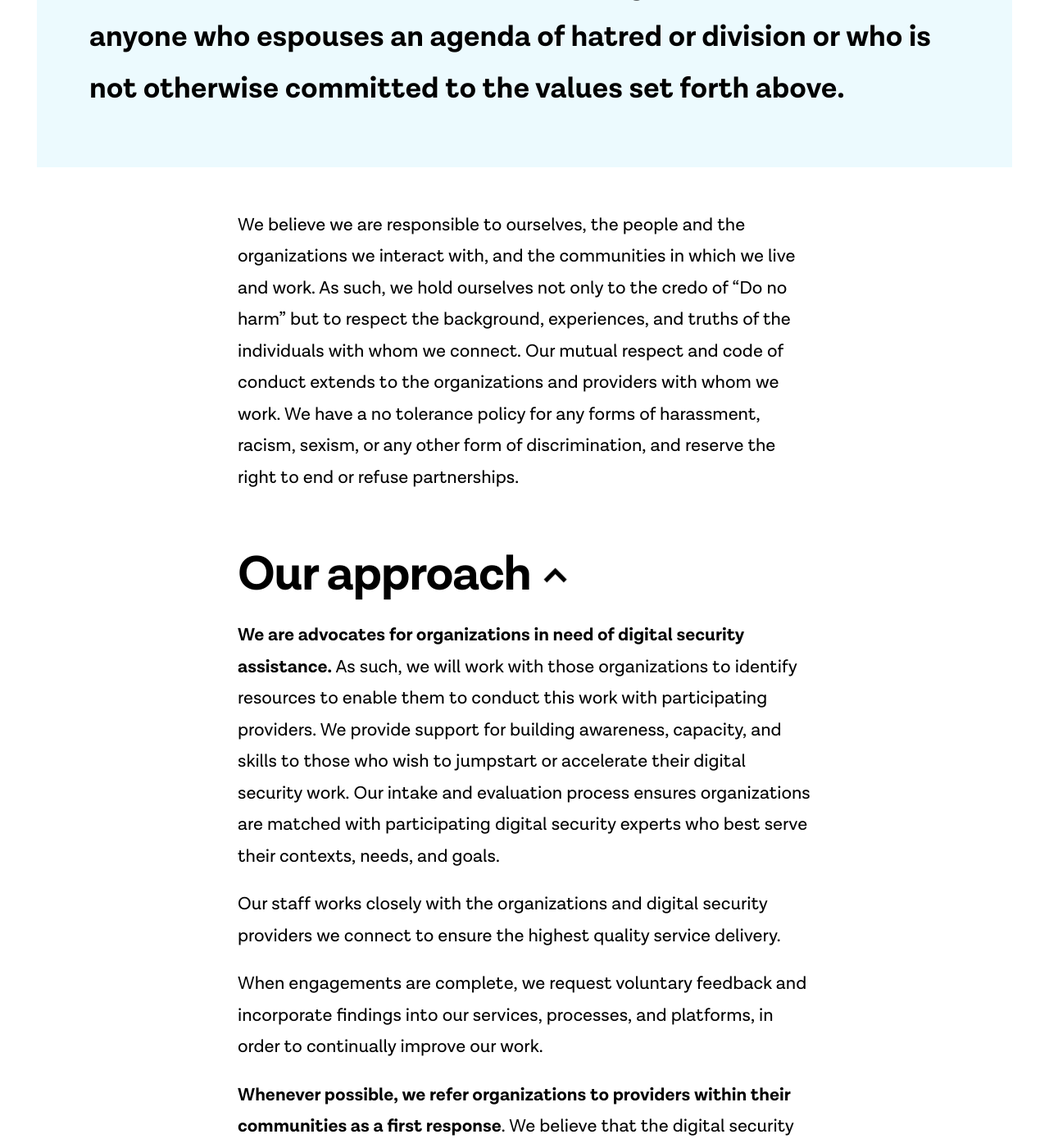
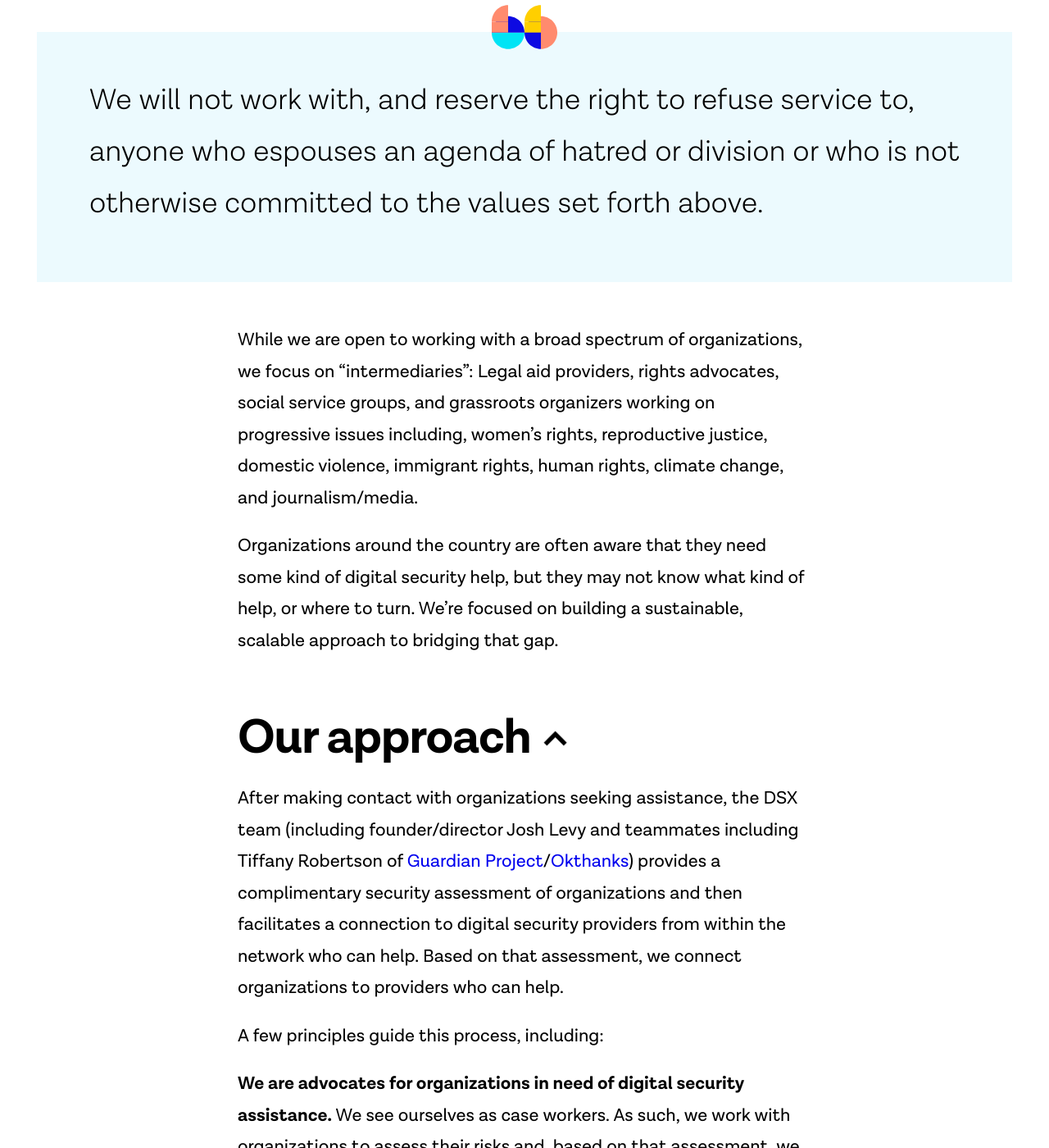
Before and after one commit to tiffrobo/exchange-new, a Jekyll site: the page built from about.md, in a window 1280 px wide and 1400 px high, scrolled down 1320 px. Shown: the whole window at 82% size. Built offline with Jekyll 4.4.1, drawn with Linux system fonts in a browser that asks for light colours; some of the changed text lies outside the part shown.

Commit message:
updates to About page

```diff
--- a/about.md
+++ b/about.md
@@ -16,33 +18,89 @@
 
 <p></p>
 
-The DSX works to strengthen the digital resilience of U.S. civil society groups by improving their understanding and mitigation of online threats.
+The Digital Security Exchange, or DSX, works to strengthen the digital resilience of U.S. civil society groups by improving their understanding and mitigation of online threats. It is the U.S. implementation of the [Center for Digital Resilience](https://digiresilience.org).
 
-We do this by pairing civil society and social sector organizations with credible and trustworthy digital security experts and trainers who can help them keep their data and networks safe from exposure, exploitation, and attack.
-We are committed to working with community-based organizations, legal and journalistic organizations, civil rights advocates, local and national organizers, and public and high-profile figures who are working to advance social, racial, political, and economic justice in our communities and our world.
+The DSX is a facilitator, not a provider. We work alongside organizations to assess their risks and identify their digital security needs. Meanwhile, we also receive requests from digital security experts offering their help. When possible, we connect organizations to experts to help address specific risks and vulnerabilities.
 
-> **We will not work with, and reserve the right to refuse service to, anyone who espouses an agenda of hatred or division or who is not otherwise committed to the values set forth above.**
+The digital security providers in our network are trusted trainers, analysts, and technologists working with civil society and human rights organizations in the U.S. and around the world.
 
-We believe we are responsible to ourselves, the people and the organizations we interact with, and the communities in which we live and work. As such, we hold ourselves not only to the credo of “Do no harm” but to respect the background, experiences, and truths of the individuals with whom we connect. Our mutual respect and code of conduct extends to the organizations and providers with whom we work. We have a no tolerance policy for any forms of harassment, racism, sexism, or any other form of discrimination, and reserve the right to end or refuse partnerships.
+> We will not work with, and reserve the right to refuse service to, anyone who espouses an agenda of hatred or division or who is not otherwise committed to the values set forth above.
+
+While we are open to working with a broad spectrum of organizations, we focus on “intermediaries”: Legal aid providers, rights advocates, social service groups, and grassroots organizers working on progressive issues including, women’s rights, reproductive justice, domestic violence, immigrant rights, human rights, climate change, and journalism/media.
+
+Organizations around the country are often aware that they need some kind of digital security help, but they may not know what kind of help, or where to turn. We’re focused on building a sustainable, scalable approach to bridging that gap.
+
 
 <p></p>
 <a name="approach"></a>
 # Our approach <a href="#top"><img src ="/assets/img/arrow.svg" alt="scroll to top" style="width: 35px;"/></a>
 
-**We are advocates for organizations in need of digital security assistance.** As such, we will work with those organizations to identify resources to enable them to conduct this work with participating providers. We provide support for building awareness, capacity, and skills to those who wish to jumpstart or accelerate their digital security work. Our intake and evaluation process ensures organizations are matched with participating digital security experts who best serve their contexts, needs, and goals.
+After making contact with organizations seeking assistance, the DSX team (including founder/director Josh Levy and teammates including Tiffany Robertson of [Guardian Project](https://guardianproject.info)/[Okthanks](https://okthanks.com)) provides a complimentary security assessment of organizations and then facilitates a connection to digital security providers from within the network who can help. Based on that assessment, we connect organizations to providers who can help.
 
+A few principles guide this process, including:
 
-Our staff works closely with the organizations and digital security providers we connect to ensure the highest quality service delivery.
-
-When engagements are complete, we request voluntary feedback and incorporate findings into our services, processes, and platforms, in order to continually improve our work.
+**We are advocates for organizations in need of digital security assistance.** We see ourselves as case workers. As such, we work with organizations to assess their risks and, based on that assessment, we connect them with the appropriate providers, all while making sure that each party is getting what they need out of the engagement.
 
 **Whenever possible, we refer organizations to providers within their communities as a first response**. We believe that the digital security providers who are already working within their own communities and are best equipped to meet the needs of those communities. We are here as a technical assistance and knowledge source, for those seeking additional support.
 
-**We seek out, listen to, and partner with digital security providers from across many different contexts in order to inform and shape our work**. We prioritize working with those who have worked with or within civil society and the social sector, and who understand the needs, environment, and culture of these groups. Providers must opt-in to the DSX in order to be connected to organizations in need of assistance; we will not make connections to anyone who has not explicitly given their permission to take part in the Exchange.
+**We seek out, listen to, and partner with digital security providers from across many different contexts in order to inform and shape our work**. We prioritize working with those who have worked with or within civil society and the social sector, and who understand the needs, environment, and culture of these groups.
 
-**We equally balance the human and technology aspects of digital security management and provide frameworks to support change**. Each organization we work with has different needs. We place high attention to clearly defining what is most important to accomplish and making connections that directly address those goals, be they culture, process, or technology-based.
+<p></p>
+<a name="exchange"></a>
+# Who makes up the "Exchange" <a href="#top"><img src ="/assets/img/arrow.svg" alt="scroll to top" style="width: 35px;"/></a>
 
-Our methodology and materials build upon expertise developed by providers in the field. They are free and open for use by anyone.
+Communities the DSX has served include:
+
+- Women’s and Reproductive Rights
+- Human Rights
+- Domestic Violence
+- Refugees and Immigration
+- Environmental Organizations
+- Legal Aid
+- Funding and Policy Organizations
+
+Providers in our network include established digital security and training organizations and trusted individual providers with experience working with human rights and civil society organizations around the world. Go [here](/providers) to view some of the providers within the DSX network.
+
+Areas of assistance the DSX and our providers have expertise in include:
+
+- **Analysis**: Threat Modeling, Best Practice Review
+- **Internal Process**: Security Policy Development
+- **Securing Systems**: Secure Collaboration Tools, Securing Infrastructure and Hardware
+- **Reporting**: Journalism, Research, and Safe Protests
+- **Digital**: Circumvention Tools, Protection of Online Privacy
+- **Development**: App and Web Development
+
+<p></p>
+<a name="helped"></a>
+# How we've helped <a href="#top"><img src ="/assets/img/arrow.svg" alt="scroll to top" style="width: 35px;"/></a>
+
+Below are a few case studies to illustrated the DSX's work with organizations and providers.
+
+**Case 1**: An organization working with journalists needed assistance training their team on securing their networks, reporting safely, and protecting themselves from harassment.
+
+Areas of Assistance the Provider gave:
+
+- Journalism and Safe Reporting
+- Education/Training
+- Security for Protests
+
+**Case 2**: An immigration hotline delivers tips and physical assistance to callers. They needed assistance creating secure channels of communication and response protocols.
+
+Areas of Assistance the Provider gave:
+
+- Securing Data
+- Securing Communication
+- Threat modeling
+- Securing Hardware
+
+**Case 3**: A grant-making foundation sends and receives many attachments within their application process. These attachments are full of sensitive, identifiable information. They needed help finding a better way to send and receive attachments.
+
+Areas of Assistance the Provider gave:
+
+- Using Secure Collaboration Tools
+- Best Practice Review
+- Policy Writing
+
 
 <p></p>
 <a name="privacy"></a>
@@ -50,13 +108,11 @@
 
 We retain as little data as possible about our interactions with organizations and providers, and we prioritize keeping the information we do have safe, secure, anonymous, and free from attack. In some cases we will develop simple and secure records of organizations and providers in order to ensure the highest quality of service. In other cases, we will will retain no data at all. Organizations and providers can request that we retain zero data about our interactions, and we are developing secure and anonymous forms of intake and communications. More information about DSX’s privacy policy and approach to user security can be found [here](/security).
 
-> We will be transparent about how we develop, fund, and maintain DSX’s processes, systems, services.
-
 <p></p>
 <a name="vetting"></a>
 # How we vet providers <a href="#top"><img src ="/assets/img/arrow.svg" alt="scroll to top" style="width: 35px;"/></a>
 
-We will only match organizations with providers we trust and who have been vetted to work collaboratively within relevant communities; whose values align with our own; have worked previously with our staff, Advisory Committee members, and/or other DSX providers; and who have demonstrated expertise in customized approaches to digital security. In addition, we require that providers have harmonious data retention policies to [those of DSX](/privacy) and agree to provide a minimum level of committed action and to participate in learning and feedback sessions with DSX.
+We only match organizations with providers we trust and who have been vetted to work collaboratively within relevant communities; whose values align with our own; have worked previously with our staff, Advisory Committee members, and/or other DSX providers; and who have demonstrated expertise in customized approaches to digital security. In addition, we require that providers have harmonious data retention policies to [those of DSX](/privacy) and agree to provide a minimum level of committed action and to participate in learning and feedback sessions with DSX.
 
 <p></p>
  <a name="technology"></a>
@@ -66,19 +122,15 @@
 
 The DSX website is built using [Jekyll](https://jekyllrb.com/), the static website engine. This increases security and helps us maintain a simple site. All of our assets (except the DSX theme) are licensed under free software licenses and are freely available for use by similar projects. You can find our codebase on [GitHub](https://github.com/digital-security-exchange).
 
-Our matchmaking platform is CiviCDR, an open-source database and incident response system originally developed by our partners at [CiviCDR](https://civicdr.org/) (this system will be implemented in April 2018). The Digital Security Exchange, in partnership with [Guardian Project](https://guardianproject.info/), is a maintainer of the CDR platform and is actively developing new features and making them freely available to like-minded projects around the world. If you are interested in setting up your own DSX-like project, please contact us at [info@digitalsecurityexchange.org](mailto:info@digitalsecurityexchange.org).
-
-You can read more about methods we employ to secure user data here.
-
 <p></p>
 <a name="origins"></a>
 # Our origins <a href="#top"><img src ="/assets/img/arrow.svg" alt="scroll to top" style="width: 35px;"/></a>
 
 The Digital Security Exchange concept was first developed by Josh Levy after the U.S. presidential election in November 2016. It was a response to the increased demand for digital security capacity from U.S. activist groups, journalists, and social service organizations -- all of whom knew they needed to increase their security levels but didn’t know who to turn to for help.
 
-In March 2017, after pulling together an initial working group and socializing and evolving the DSX concept, the project received a generous donation from an anonymous donor, providing crucial startup support. Soon after, the [Internet Systems Consortium](https://isc.org/) agreed to be be the project’s fiscal sponsor.
+In March 2017, after pulling together an initial working group and socializing and evolving the DSX concept, the project received a generous donation from an anonymous donor, providing crucial startup support. Soon after, the [Internet Systems Consortium](https://isc.org/) agreed to be be the project’s fiscal sponsor, a role it served through July 2018. The DSX is now a community of [Center for Digital Resilience](https://digiresilience.org) (CDR), which is also its current fiscal sponsor (Levy is also technology director and a co-founder of CDR).
 
-The project has since received support from the Mozilla Foundation, Omidyar Network Fund, and Small Media Foundation. We are also grateful to Stanford’s Digital Civil Society Lab, which provided crucial early support.
+The project has received support from the Mozilla Foundation, Omidyar Network Fund, and Small Media Foundation. We are also grateful to Stanford’s Digital Civil Society Lab, which provided crucial early support.
 
 <p></p>
 <a name="who"></a>
@@ -144,9 +196,6 @@
 **What if our organization has a conflict with the provider?**
 We strive to make the best match between your organization and the provider. If there is a conflict that arises that you are unable to resolve, please reach out to us and we will work with you to make it better.
 
-**How do we know we need better security?**
-Good question and we’re glad you’re asking it. We have this [survey](https://docs.google.com/a/digitalsecurityexchange.org/forms/d/1s77jvXCwI6R1EmkV82i49dYD9EONtiFd4pCxJDikL20/edit?usp=drive_web) you can take to look at how your organization works and what you already have in place to minimize risk.
-
 **How much money and commitment will this take?**
 We can’t quote a price or timeframe as every organization has a different security and risk profile. However, there are various factors that will determine cost and time, such as your imminent risk, how much importance you place on securing your networks, involvement by your board, etc.
 
```
Also changed, not shown: other parts of about.md (+2 -0 lines).
